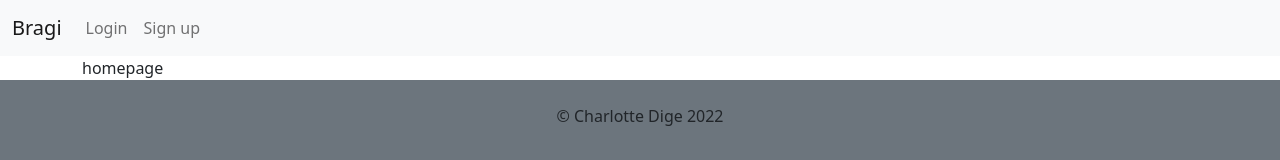
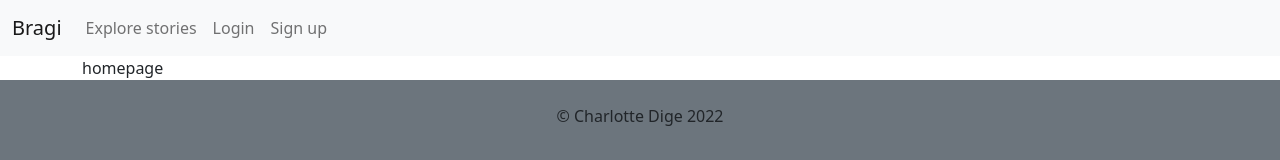
Before and after one commit to CharDige/Bragi, a React (Create React App) app in the folder client/: page / in a window 1280 px wide. Shown: the top 160 px of the page. Built offline with nearby package versions, Linux system fonts and the light colour scheme.

Commit message:
Moved nav option to be available whether user is logged in or not

```diff
--- a/client/src/components/Header/index.js
+++ b/client/src/components/Header/index.js
@@ -19,11 +19,11 @@
           </button>
           <div className="collapse navbar-collapse" id="navbarSupportedContent">
             <ul className="navbar-nav me-auto mb-2 mb-lg-0">
+              <li className="nav-item">
+                <Link className="nav-link" to="/">Explore stories</Link>
+              </li>
               {Auth.loggedIn() ? (
                 <>
-                  <li className="nav-item">
-                    <Link className="nav-link" to="/stories">Explore stories</Link>
-                  </li>
                   <li className="nav-item">
                     <Link className="nav-link" to="/profile">Profile</Link>
                   </li>
```
